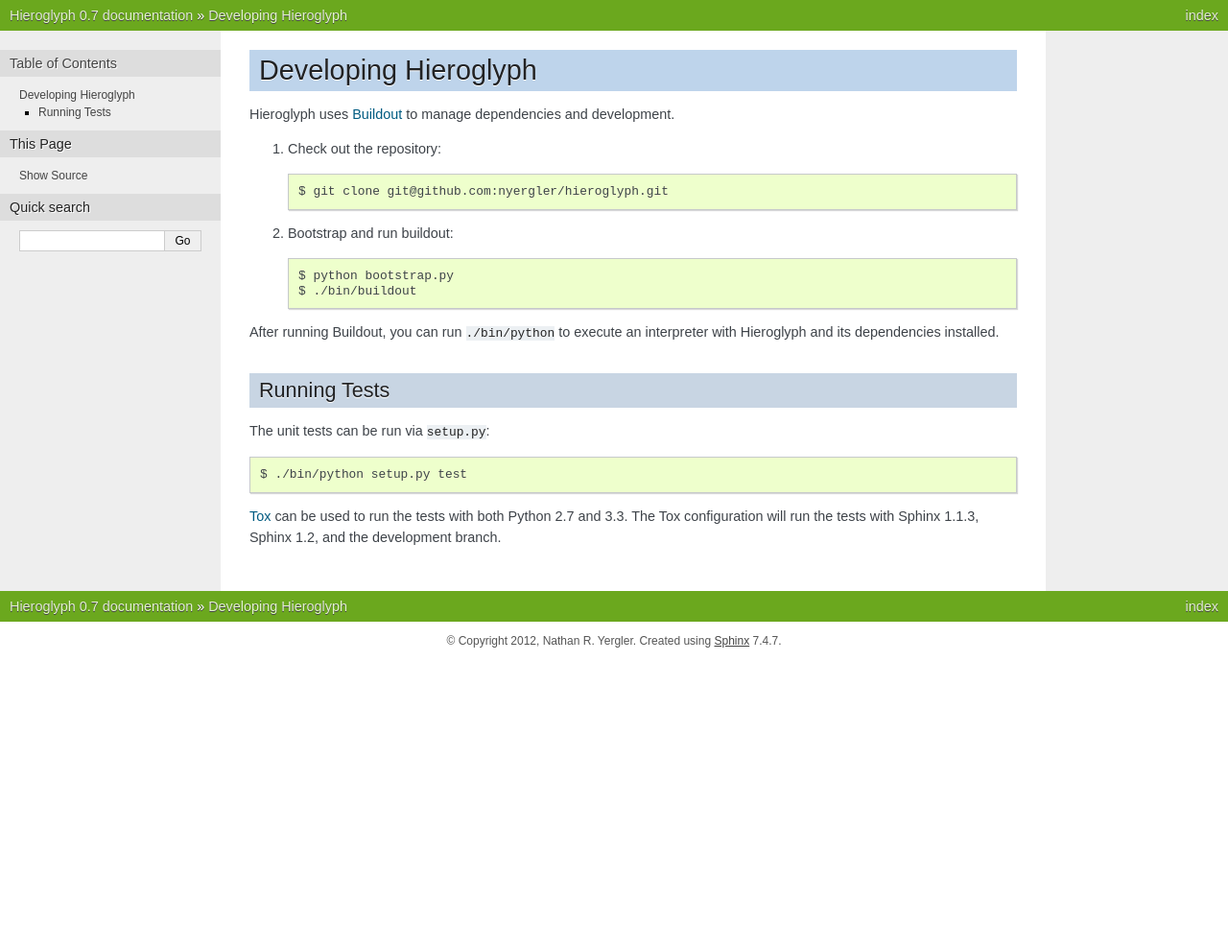
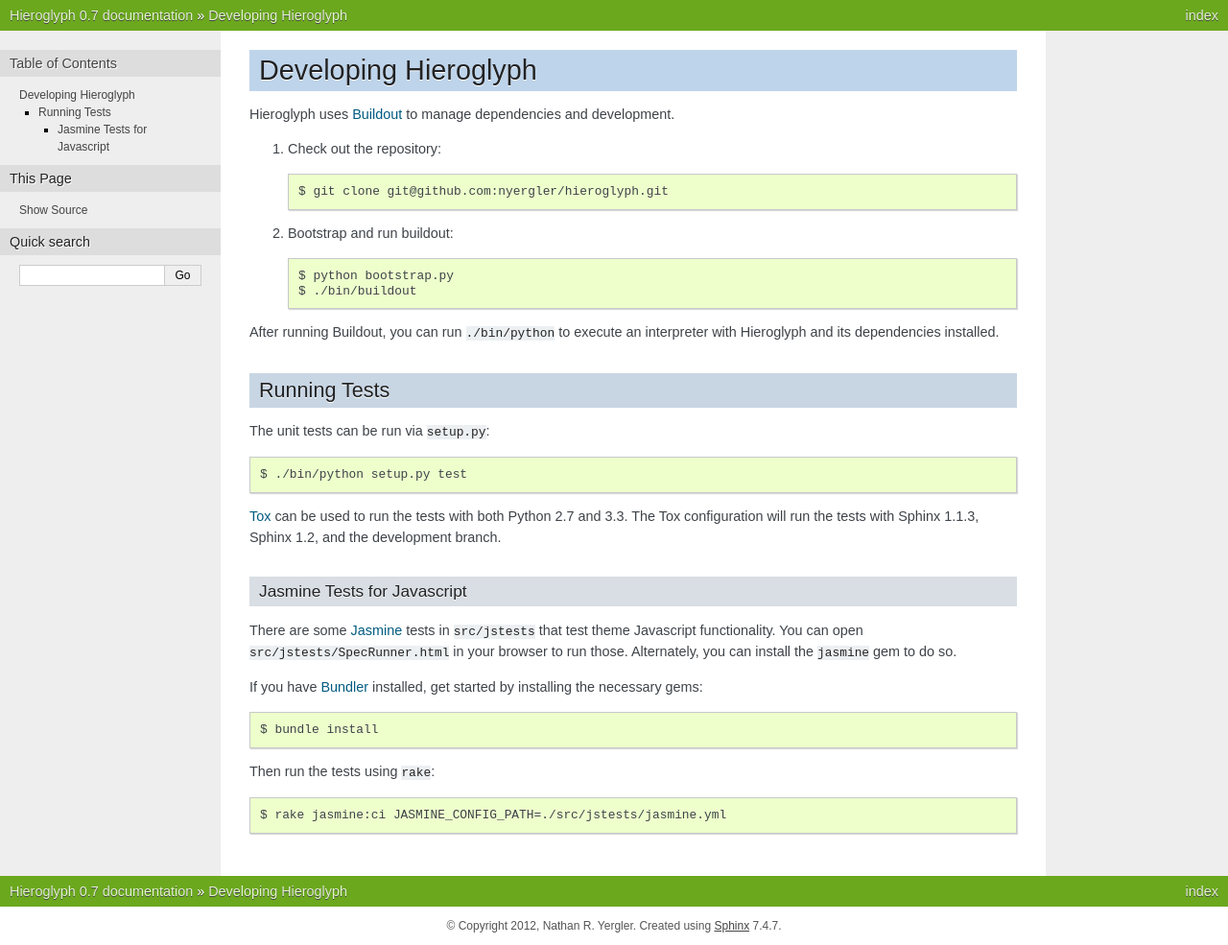
Before and after one commit to nyergler/hieroglyph, a Sphinx documentation site: the page built from docs/developing.rst, in a window 1280 px wide. Shown: the whole page at 96% size. Built offline with Sphinx 7.4.7, drawn with Linux system fonts in a browser that asks for light colours; before the commit the page ends 900 px from its top, so only the background shows below that.

Commit message:
Added docs on running Jasmine tests. (#61)

```diff
--- a/docs/developing.rst
+++ b/docs/developing.rst
@@ -27,5 +27,24 @@
 Tox configuration will run the tests with Sphinx 1.1.3, Sphinx 1.2,
 and the development branch.
 
+Jasmine Tests for Javascript
+----------------------------
+
+There are some Jasmine_ tests in ``src/jstests`` that test theme
+Javascript functionality. You can open ``src/jstests/SpecRunner.html``
+in your browser to run those. Alternately, you can install the
+``jasmine`` gem to do so.
+
+If you have Bundler_ installed, get started by installing the
+necessary gems::
+
+  $ bundle install
+
+Then run the tests using ``rake``::
+
+  $ rake jasmine:ci JASMINE_CONFIG_PATH=./src/jstests/jasmine.yml
+
 .. _Buildout: https://pypi.python.org/pypi/zc.buildout/2.2.1
 .. _Tox: http://tox.readthedocs.org/en/latest/
+.. _Jasmine: http://jasmine.github.io/
+.. _Bundler: http://bundler.io/
```
